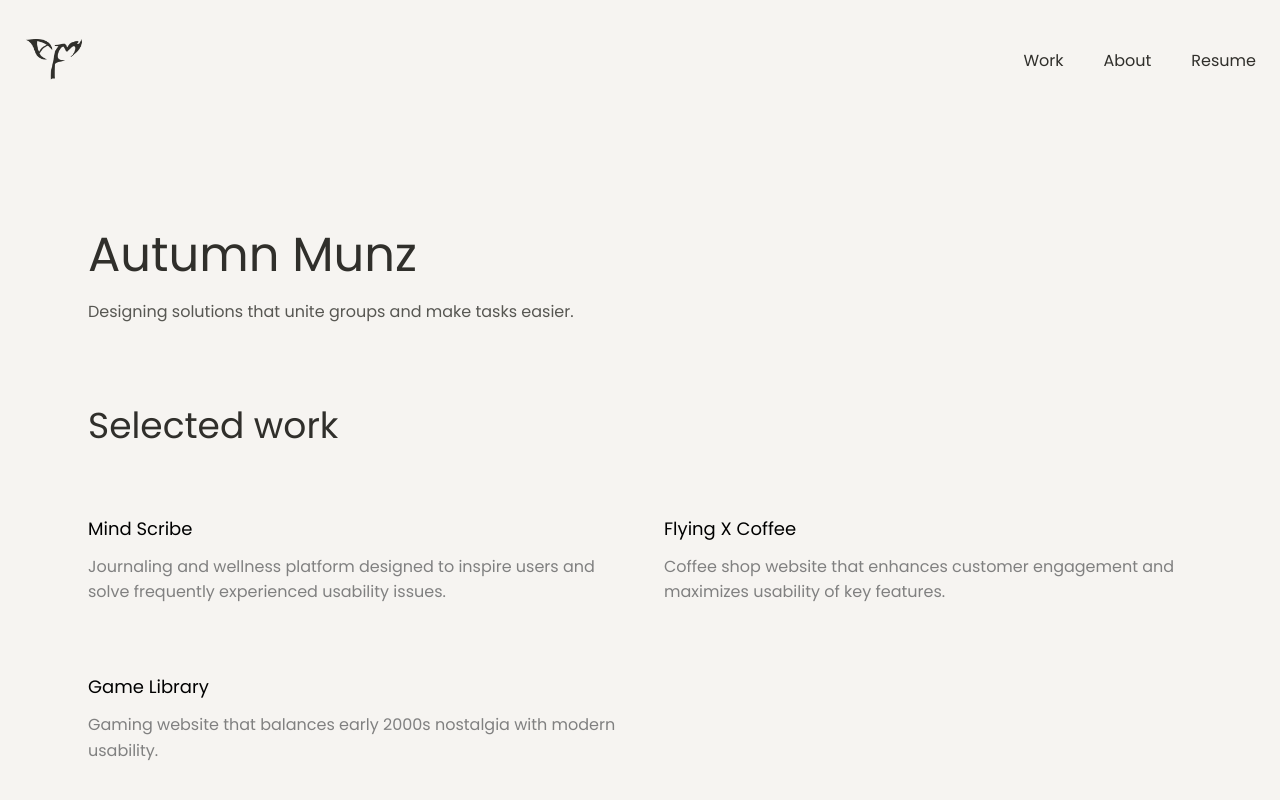
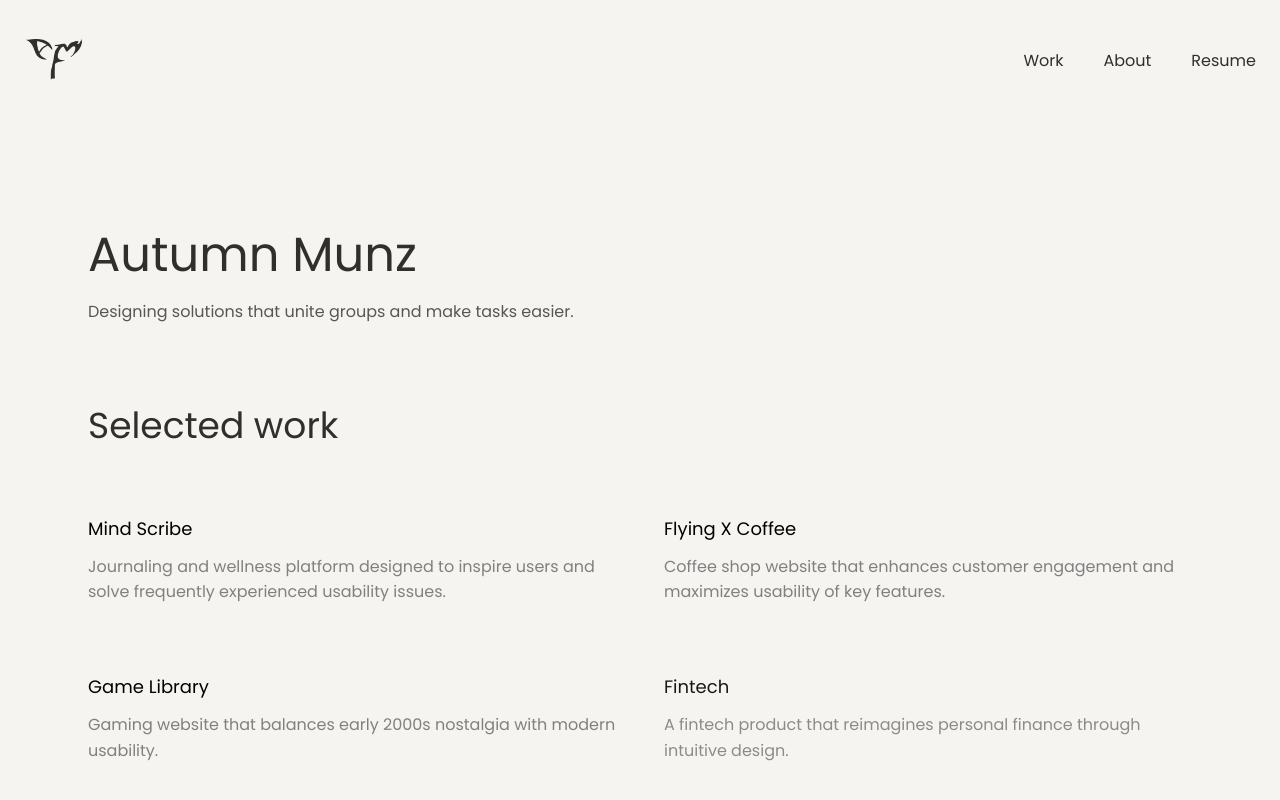
Before and after one commit to autumnmunz87-ctrl/autumn-portfolio, a Next.js app: page / in a window 1280 px wide. Shown: the top 800 px of the page. Built offline with nearby package versions, Linux system fonts and the light colour scheme.

Commit message:
chore: save before reordering case study cards
Made-with: Cursor

```diff
--- a/app/components/CaseStudyCard.tsx
+++ b/app/components/CaseStudyCard.tsx
@@ -9,19 +9,46 @@ type CaseStudyCardProps = {
 };
 
 export default function CaseStudyCard({ study, onClick }: CaseStudyCardProps) {
+  const isComingSoon = study.comingSoon === true;
+  const COMING_SOON_LABEL = "Coming soon";
+  /* TODO: re-enable onClick when Fintech case study is complete */
+  // const cardClickHandler = onClick;
+  const cardClickHandler = isComingSoon ? undefined : onClick;
+
+  /* COMING SOON: edit or remove this overlay when the case study is ready */
+  const comingSoonBadgeClasses =
+    "absolute right-3 top-3 z-20 rounded-md bg-primary-black/80 px-3 py-1 text-xs font-medium uppercase tracking-wide text-primary-white";
+
+  /* COMING SOON: toggle these classes off when card is interactive */
+  const comingSoonCardStateClasses = isComingSoon
+    ? "cursor-not-allowed opacity-90"
+    : "cursor-pointer";
+
+  const imageContainerClasses = isComingSoon
+    ? "relative mb-5 aspect-[4/3] overflow-hidden rounded-2xl bg-primary-black/5 shadow-none"
+    : "relative mb-5 aspect-[4/3] overflow-hidden rounded-2xl bg-primary-black/5 shadow-none transition-all duration-300 ease-out group-hover:scale-[1.01] group-hover:shadow-sm";
+
   return (
     <button
       type="button"
-      onClick={onClick}
-      className="group flex cursor-pointer flex-col text-left"
+      onClick={cardClickHandler}
+      disabled={isComingSoon}
+      aria-disabled={isComingSoon}
+      className={`group flex flex-col text-left ${comingSoonCardStateClasses}`}
     >
-      <div className="relative mb-5 aspect-[4/3] overflow-hidden rounded-2xl bg-primary-black/5 shadow-none transition-all duration-300 ease-out group-hover:scale-[1.01] group-hover:shadow-sm">
+      <div className={imageContainerClasses}>
         <Image
           src={study.image}
           alt={study.title}
           fill
           className="object-cover"
         />
+        {isComingSoon && (
+          <>
+            <div className="absolute inset-0 z-10 bg-primary-black/20" aria-hidden />
+            <span className={comingSoonBadgeClasses}>{COMING_SOON_LABEL}</span>
+          </>
+        )}
       </div>
       <h3 className="card-title">{study.title}</h3>
       <p className="card-description mt-3">{study.description}</p>
--- a/lib/case-studies.ts
+++ b/lib/case-studies.ts
@@ -5,6 +5,7 @@ export type CaseStudy = {
   description: string;
   image: string;
   href: string;
+  comingSoon?: boolean;
   tags?: string[];
   /** Hero intro paragraph (below title) */
   intro?: string;
@@ -171,6 +172,18 @@ export const caseStudies: CaseStudy[] = [
       "Mood boarding → style tiles → component library → responsive breakpoints → accessibility audit.",
     impact: "Positive feedback on both aesthetic appeal and ease of use.",
   },
+  {
+    slug: "fintech",
+    title: "Fintech",
+    subtitle: "Coming soon",
+    // TODO: Replace with final Fintech case study description when details are ready.
+    description:
+      "A fintech product that reimagines personal finance through intuitive design.",
+    image: "/images%20fintech/fintech%20hero%20image.png",
+    href: "/work/fintech",
+    // TODO: Set to false and complete case study fields when Fintech case study is complete.
+    comingSoon: true,
+  },
 ];
 
 export function getCaseStudyBySlug(slug: string): CaseStudy | undefined {
```
